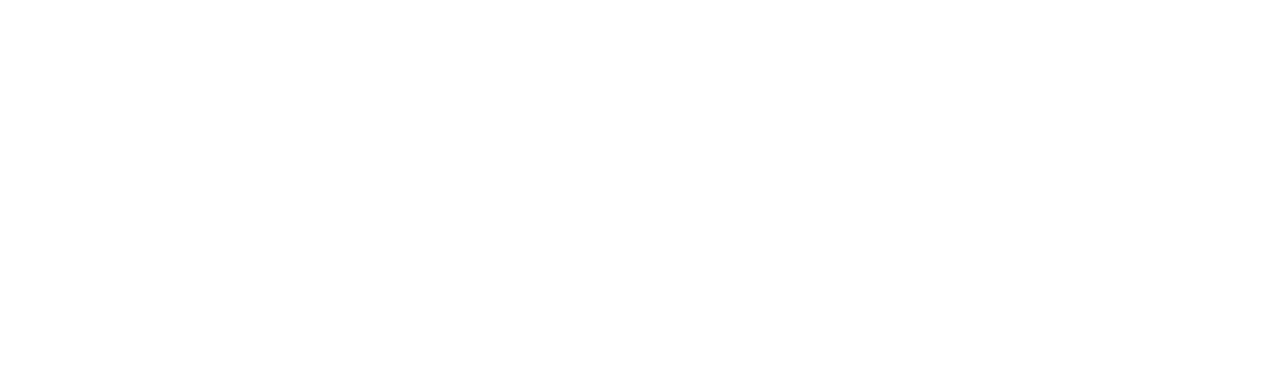
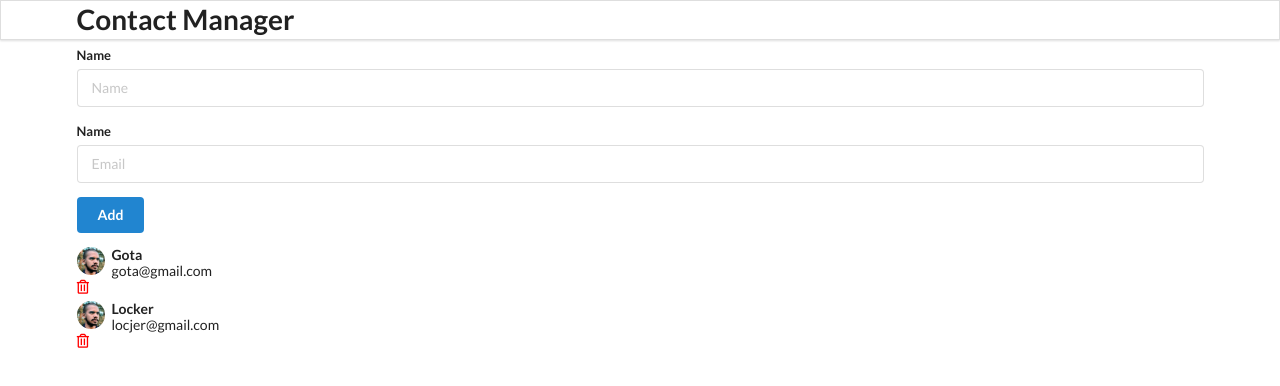
Before and after one commit to GVLBandara/react-contact-list, a React app: page / in a window 1280 px wide. Built offline with nearby package versions, Linux system fonts and the light colour scheme.

Commit message:
Basic functions of AddContact

```diff
--- a/public/index.html
+++ b/public/index.html
@@ -14,7 +14,7 @@
       manifest.json provides metadata used when your web app is installed on a
       user's mobile device or desktop. See https://developers.google.com/web/fundamentals/web-app-manifest/
     -->
-    <link rel="manifest" href="%PUBLIC_URL%/manifest.json" />
+    <link rel="stylesheet" href="https://cdnjs.cloudflare.com/ajax/libs/semantic-ui/2.5.0/semantic.min.css" integrity="sha512-KXol4x3sVoO+8ZsWPFI/r5KBVB/ssCGB5tsv2nVOKwLg33wTFP3fmnXa47FdSVIshVTgsYk/1734xSk9aFIa4A==" crossorigin="anonymous" referrerpolicy="no-referrer" />
     <!--
       Notice the use of %PUBLIC_URL% in the tags above.
       It will be replaced with the URL of the `public` folder during the build.
--- /dev/null
+++ b/src/components/AddContact.js
@@ -0,0 +1,38 @@
+import React, { useState } from 'react'
+
+const AddContact = ({handleAddContact}) => {
+
+  const [name, setName] = useState('');
+  const [email, setEmail] = useState('');
+
+  const addContact = (e) => {
+    e.preventDefault();
+    if (name === '' || email === '') {
+      alert('AA');
+      return;
+    }
+    console.log(name, ' ', email);
+    handleAddContact({name, email});
+  };
+
+  return (
+    <div className='ui main'>
+      <h2>Add Contact</h2>
+      <form className='ui form' onSubmit={addContact}>
+        <div className='field'>
+          <label htmlFor="name">Name</label>
+          <input type="text" name="name" onChange={(event) => setName(event.target.value)} placeholder='Name' />
+        </div>
+        <div className='field'>
+          <label htmlFor="email">Name</label>
+          <input type="text" name="email" onChange={(event) => setEmail(event.target.value)} placeholder='Email' />
+        </div>
+        <div>
+          <button className='ui button blue'>Add</button>
+        </div>
+      </form>
+    </div>
+  )
+}
+
+export default AddContact
--- a/src/components/App.js
+++ b/src/components/App.js
@@ -1,9 +1,42 @@
-import React from 'react';
+import React, { useState } from 'react';
+import { nanoid } from 'nanoid';
+import Header from './Header';
+import AddContact from './AddContact';
+import ContactList from './ContactList';
+
 import './App.css';
 
 function App() {
+
+  const [contacts,setContacts] =useState([
+    {
+      id:nanoid(),
+      name:'Gota',
+      email:'gota@gmail.com'
+    },
+    {
+      id:nanoid(),
+      name:'Locker',
+      email:'locjer@gmail.com'
+    }
+  ]);
+
+  const addContact = ({name, email}) => {
+    const newContact = {
+      id : nanoid(),
+      name: name,
+      email: email
+    }
+    const newList = [...contacts, newContact];
+    setContacts(newList);
+  }
+
   return (
-    <div></div>
+    <div className='ui container'>
+      <Header />
+      <AddContact handleAddContact={addContact}/>
+      <ContactList contacts={ contacts }/>
+    </div>
   );
 }
 
--- /dev/null
+++ b/src/components/ContactCard.js
@@ -0,0 +1,21 @@
+import React from 'react'
+import user from '../images/user.jpg'
+
+const ContactCard = ({ contact }) => {
+  console.log(contact);
+  return (
+    <div className="item" key={contact.id}>
+      <img src={user} alt="uder dp" className="ui avatar image" />
+      <div className="content">
+        <div className="header">{contact.name}</div>
+        <div>{contact.email}</div>
+      </div>
+      <i
+        className="trash alternate outline icon"
+        style={{ color: "red", marginTop: "7px" }}
+      />
+    </div>
+  );
+};
+
+export default ContactCard
--- /dev/null
+++ b/src/components/ContactList.js
@@ -0,0 +1,15 @@
+import React from 'react'
+import ContactCard from './ContactCard';
+
+const ContactList = ({ contacts }) => {
+
+  return (
+    <div className='ui called list'>
+      {contacts.map((contact) => (
+        <ContactCard contact={contact} key={contact.id} />
+      ))}
+    </div>
+  )
+};
+
+export default ContactList
--- /dev/null
+++ b/src/components/Header.js
@@ -0,0 +1,13 @@
+import React from 'react'
+
+const Header = () => {
+  return (
+    <div className='ui fixed menu'>
+        <div className='ui container center'>
+          <h1>Contact Manager</h1>
+        </div>
+    </div>
+  )
+}
+
+export default Header
```
Also changed, not shown: src/images/user.jpg (added), 1 other file.
